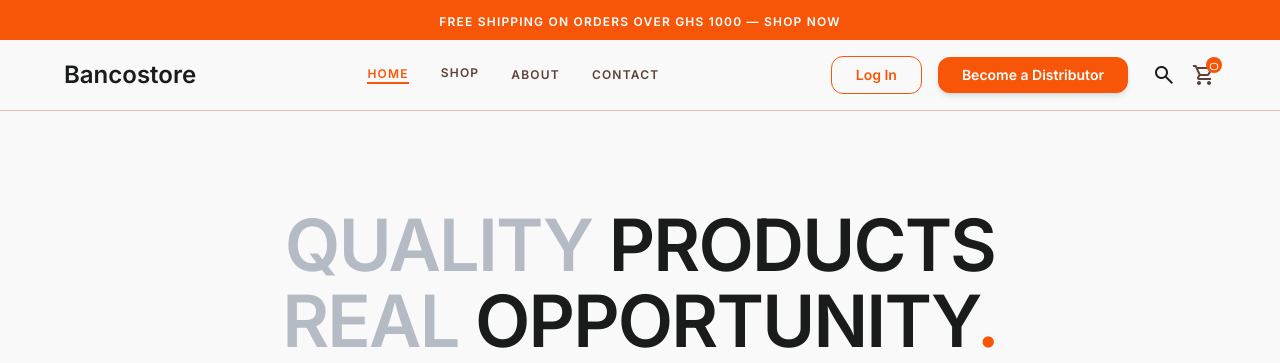
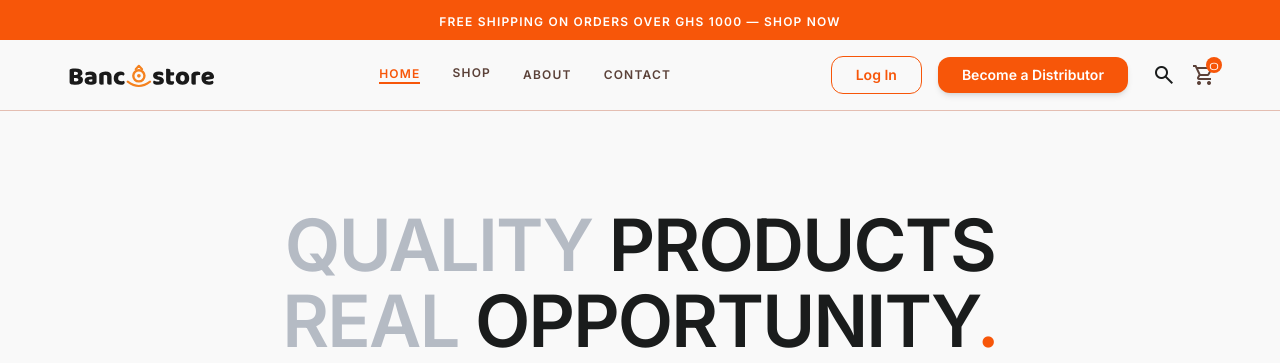
Before and after one commit to owususampson10/bancostore, a Django app: template templates/catalog/home.html in a window 1280 px wide. Shown: the top 363 px of the page. Run offline with Django 5.2, Linux system fonts and the light colour scheme; the template is opened without the code that fills it, so the values that code supplies are empty; style sheets or scripts are compiled from the project's sources.

Commit message:
Fix pagination OOB-swap bug and wire real brand assets
Pagination bug: the out-of-band swap nav (templates/catalog/partials/
pagination.html) only rendered its #pagination-results anchor when the
current page had more than one page of results. That meant landing on a
single-page result (e.g. a narrow search reached via a shared link) left
no element in the DOM for a later htmx OOB swap to target — so if a
filter change then grew the result set to multiple pages, the pagination
controls silently never appeared. Fixed by always rendering the anchor
element, populating it conditionally. Reproduced live in the browser and
with a regression test that fails on the pre-fix template.

Brand assets: wired the user-provided static/images/bancostore-brand/
folder into bancostore/settings.py (new STATICFILES_DIRS entry) and
templates/base_store.html — logo-light.svg in the header, logo-dark.svg
in the footer, favicon.svg + app-icon manifest in <head> (the site had no
favicon/PWA setup before this). Fixed the webmanifest's icon paths to be
manifest-relative instead of pointing at a nonexistent /icons/ route.

Co-Authored-By: Claude Fable 5 <noreply@anthropic.com>

```diff
--- a/templates/base_store.html
+++ b/templates/base_store.html
@@ -10,6 +10,10 @@
 <link href="https://fonts.googleapis.com/css2?family=Material+Symbols+Outlined:wght,FILL@100..700,0..1&display=swap" rel="stylesheet">
 <link rel="stylesheet" href="{% static 'assets/main.css' %}">
 <script src="{% static 'assets/main.js' %}" defer></script>
+<link rel="icon" type="image/svg+xml" href="{% static 'bancostore-brand/favicon/favicon.svg' %}">
+<link rel="apple-touch-icon" href="{% static 'bancostore-brand/app-icons/icon-180x180.svg' %}">
+<link rel="manifest" href="{% static 'bancostore-brand/app-icons/site.webmanifest' %}">
+<meta name="theme-color" content="#F5821F">
 </head>
 <body class="bg-surface text-on-surface font-body-md min-h-screen flex flex-col">
 <!-- Announcement Bar (from the Storefront Home Stitch screen, applied site-wide) -->
@@ -19,7 +23,9 @@
 <!-- Header (reconciled from the Storefront Home / Product Listing / Product Detail Stitch screens) -->
 <header class="sticky top-0 z-50 bg-surface border-b border-outline-variant">
 <nav class="flex justify-between items-center w-full px-margin-mobile md:px-16 py-4 max-w-[1440px] mx-auto">
-<a href="{% url 'catalog:home' %}" class="text-2xl font-bold text-on-surface">Bancostore</a>
+<a href="{% url 'catalog:home' %}">
+<img src="{% static 'bancostore-brand/logo/bancostore-logo-light.svg' %}" alt="Bancostore" class="h-9 w-auto">
+</a>
 <div class="hidden md:flex gap-8 items-center">
 <a href="{% url 'catalog:home' %}" class="{% block nav_home_class %}text-on-surface-variant hover:text-primary{% endblock %} text-xs font-bold uppercase tracking-widest transition-colors duration-200">Home</a>
 <a href="{% url 'catalog:product_list' %}" class="{% block nav_shop_class %}text-on-surface-variant hover:text-primary{% endblock %} text-xs font-bold uppercase tracking-widest transition-colors duration-200 pb-1">Shop</a>
@@ -49,7 +55,7 @@ shopping_cart
 <footer class="bg-inverse-surface py-16 md:py-24 w-full mt-auto">
 <div class="max-w-[1440px] mx-auto px-margin-mobile md:px-16 grid grid-cols-1 md:grid-cols-4 gap-8">
 <div class="space-y-4">
-<div class="text-2xl font-black text-surface">Bancostore</div>
+<img src="{% static 'bancostore-brand/logo/bancostore-logo-dark.svg' %}" alt="Bancostore" class="h-9 w-auto">
 <p class="text-sm text-inverse-on-surface/70 max-w-[240px]">Curating quality lifestyle and wellness products, and the opportunity to build a business selling them, for the modern Ghanaian consumer.</p>
 </div>
 <div class="space-y-4">
--- a/templates/catalog/partials/pagination.html
+++ b/templates/catalog/partials/pagination.html
@@ -1,5 +1,4 @@
 {% load catalog_extras %}
-{% if oob or page_obj.paginator.num_pages > 1 %}
 <nav id="pagination-results"{% if oob %} hx-swap-oob="true"{% endif %} class="flex justify-center items-center mt-16 gap-2">
 {% if page_obj.paginator.num_pages > 1 %}
 {% if page_obj.has_previous %}
@@ -21,4 +20,3 @@
 {% endif %}
 {% endif %}
 </nav>
-{% endif %}
```
Also changed, not shown: bancostore/settings.py (+5 -3 lines), tests/feature/catalog/test_listing.py (+21 -0 lines), static/images/bancostore-brand/app-icons/icon-144x144.svg (added), static/images/bancostore-brand/app-icons/icon-180x180.svg (added), static/images/bancostore-brand/app-icons/icon-192x192.svg (added), static/images/bancostore-brand/app-icons/icon-512x512.svg (added), static/images/bancostore-brand/app-icons/icon-72x72.svg (added), static/images/bancostore-brand/app-icons/icon-96x96.svg (added), static/images/bancostore-brand/app-icons/site.webmanifest (added), static/images/bancostore-brand/favicon/favicon-16x16.svg (added), static/images/bancostore-brand/favicon/favicon-32x32.svg (added), static/images/bancostore-brand/favicon/favicon.svg (added), static/images/bancostore-brand/logo/bancostore-icon-only.svg (added), static/images/bancostore-brand/logo/bancostore-logo-dark.svg (added), 2 more files.
